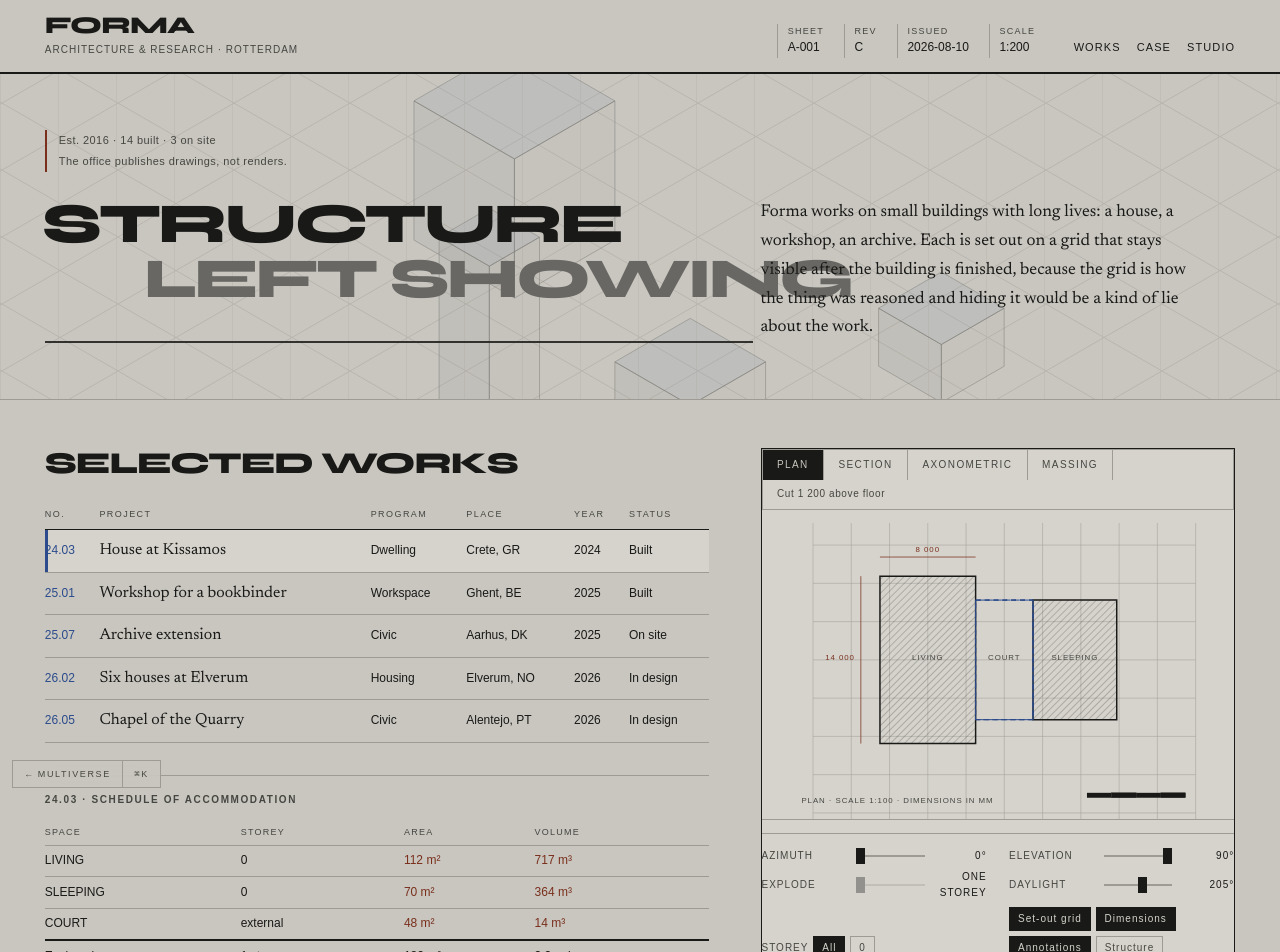
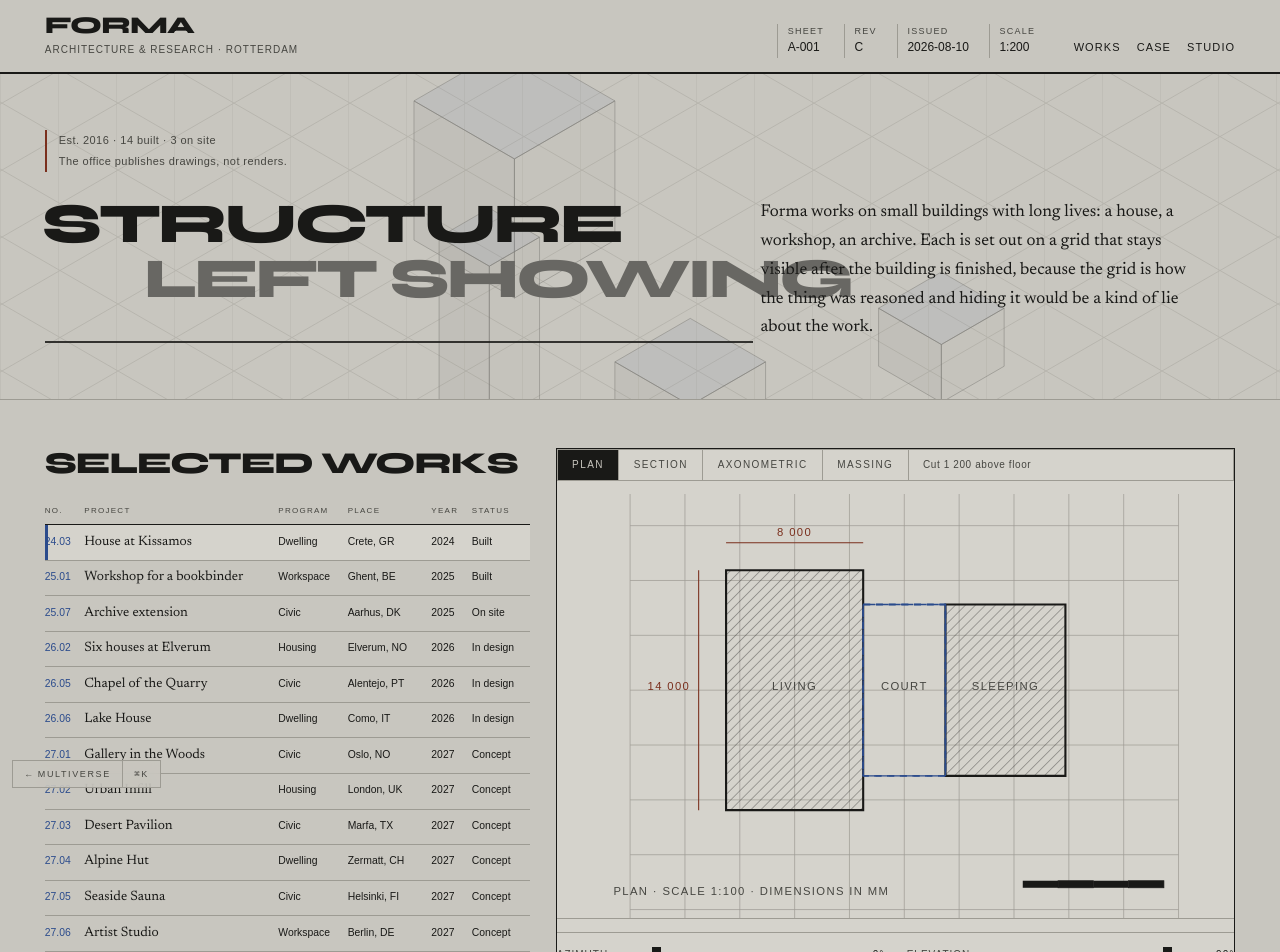
Before and after one commit to 3bud-ZC/UIUX-Multiverse, a Next.js app: page /worlds/forma in a window 1280 px wide. Shown: the top 952 px of the page. Built offline with nearby package versions, Linux system fonts and the light colour scheme; a web font is replaced by a local one.

Commit message:
feat(forma): add 10 new projects and adjust grid layout to expand workspace

```diff
--- a/src/components/worlds/forma/Forma.module.css
+++ b/src/components/worlds/forma/Forma.module.css
@@ -169,8 +169,8 @@
 
 .works {
   display: grid;
-  grid-template-columns: minmax(0, 7fr) minmax(0, 5fr);
-  gap: clamp(1.5rem, 4vw, 3.5rem);
+  grid-template-columns: minmax(0, 5fr) minmax(0, 7fr);
+  gap: clamp(1rem, 2vw, 2.5rem);
   padding: clamp(2rem, 6vh, 4rem) var(--pad);
   border-bottom: 1px solid var(--rule);
   align-items: start;
@@ -190,12 +190,12 @@
   margin-top: 1.25rem;
   border-collapse: collapse;
   font-family: var(--mono);
-  font-size: 0.75rem;
+  font-size: 0.65rem;
 }
 
 .index th,
 .index td {
-  padding: 0.5rem 0.6rem 0.5rem 0;
+  padding: 0.4rem 0.5rem 0.4rem 0;
   text-align: left;
   font-weight: 400;
   border-bottom: 1px solid var(--rule);
@@ -203,7 +203,7 @@
 }
 
 .index thead th {
-  font-size: 0.5625rem;
+  font-size: 0.5rem;
   letter-spacing: 0.16em;
   text-transform: uppercase;
   color: var(--dim);
@@ -231,7 +231,7 @@
 
 .indexName {
   font-family: var(--serif);
-  font-size: 1rem;
+  font-size: 0.85rem;
 }
 
 /* ── Plate ──────────────────────────────────────────────────────────────── */
--- a/src/components/worlds/forma/data.ts
+++ b/src/components/worlds/forma/data.ts
@@ -162,6 +162,201 @@ export const WORKS: readonly Work[] = [
       { x: -6.4, y: -15, z: 0, w: 2.4, d: 8, h: 3.2, kind: "solid", level: 0, name: "VESTRY" },
     ],
   },
+  {
+    no: "26.06",
+    name: "Lake House",
+    program: "Dwelling",
+    place: "Como, IT",
+    year: "2026",
+    status: "In design",
+    area: "320 m²",
+    structure: "Concrete, timber",
+    system: "Concrete base, timber frame at 4.0 m",
+    note: "Perched on the lake edge.",
+    bay: 4,
+    roof: "pitch",
+    slope: 0.1,
+    sun: 160,
+    volumes: [
+      { x: -5, y: -5, z: 0, w: 10, d: 10, h: 6, kind: "solid", level: 0, name: "LIVING" },
+      { x: -5, y: -5, z: 6, w: 10, d: 10, h: 2, kind: "roof", level: 1, name: "ROOF" }
+    ],
+  },
+  {
+    no: "27.01",
+    name: "Gallery in the Woods",
+    program: "Civic",
+    place: "Oslo, NO",
+    year: "2027",
+    status: "Concept",
+    area: "450 m²",
+    structure: "CLT panels",
+    system: "CLT walls and slabs",
+    note: "A gallery space that weaves between the trees.",
+    bay: 5,
+    roof: "flat",
+    slope: 0.05,
+    sun: 180,
+    volumes: [
+      { x: -10, y: -8, z: 0, w: 20, d: 16, h: 4, kind: "solid", level: 0, name: "EXHIBITION" },
+      { x: -2, y: -2, z: 0, w: 4, d: 4, h: 4, kind: "void", level: 0, name: "COURT" }
+    ],
+  },
+  {
+    no: "27.02",
+    name: "Urban Infill",
+    program: "Housing",
+    place: "London, UK",
+    year: "2027",
+    status: "Concept",
+    area: "180 m²",
+    structure: "Steel frame",
+    system: "Steel frame at 3.0 m",
+    note: "Squeezed into a tight urban plot.",
+    bay: 3,
+    roof: "pitch",
+    slope: 0,
+    sun: 220,
+    volumes: [
+      { x: -3, y: -6, z: 0, w: 6, d: 12, h: 3, kind: "solid", level: 0, name: "GROUND" },
+      { x: -3, y: -6, z: 3, w: 6, d: 12, h: 3, kind: "solid", level: 1, name: "UPPER" }
+    ],
+  },
+  {
+    no: "27.03",
+    name: "Desert Pavilion",
+    program: "Civic",
+    place: "Marfa, TX",
+    year: "2027",
+    status: "Concept",
+    area: "120 m²",
+    structure: "Rammed earth",
+    system: "Rammed earth walls",
+    note: "A shaded retreat in the high desert.",
+    bay: 4,
+    roof: "vault",
+    slope: 0,
+    sun: 140,
+    volumes: [
+      { x: -6, y: -6, z: 0, w: 12, d: 12, h: 4, kind: "solid", level: 0, name: "PAVILION" }
+    ],
+  },
+  {
+    no: "27.04",
+    name: "Alpine Hut",
+    program: "Dwelling",
+    place: "Zermatt, CH",
+    year: "2027",
+    status: "Concept",
+    area: "40 m²",
+    structure: "Timber log",
+    system: "Log cabin",
+    note: "A remote shelter for hikers.",
+    bay: 2,
+    roof: "pitch",
+    slope: 0.3,
+    sun: 200,
+    volumes: [
+      { x: -2.5, y: -3, z: 0, w: 5, d: 6, h: 3, kind: "solid", level: 0, name: "SHELTER" }
+    ],
+  },
+  {
+    no: "27.05",
+    name: "Seaside Sauna",
+    program: "Civic",
+    place: "Helsinki, FI",
+    year: "2027",
+    status: "Concept",
+    area: "60 m²",
+    structure: "Timber frame",
+    system: "Timber frame on concrete piers",
+    note: "A public sauna floating above the rocks.",
+    bay: 3,
+    roof: "flat",
+    slope: 0.15,
+    sun: 170,
+    volumes: [
+      { x: -4, y: -4, z: 1, w: 8, d: 8, h: 3, kind: "solid", level: 0, name: "SAUNA" },
+      { x: -4, y: 4, z: 1, w: 8, d: 4, h: 0.2, kind: "void", level: 0, name: "DECK" }
+    ],
+  },
+  {
+    no: "27.06",
+    name: "Artist Studio",
+    program: "Workspace",
+    place: "Berlin, DE",
+    year: "2027",
+    status: "Concept",
+    area: "90 m²",
+    structure: "Masonry",
+    system: "Brick walls, steel trusses",
+    note: "A tall, north-lit room for painting.",
+    bay: 4,
+    roof: "monitor",
+    slope: 0,
+    sun: 30,
+    volumes: [
+      { x: -4.5, y: -5, z: 0, w: 9, d: 10, h: 5, kind: "solid", level: 0, name: "STUDIO" }
+    ],
+  },
+  {
+    no: "28.01",
+    name: "Vineyard Winery",
+    program: "Workspace",
+    place: "Bordeaux, FR",
+    year: "2028",
+    status: "Concept",
+    area: "850 m²",
+    structure: "Concrete",
+    system: "Concrete frame and vaults",
+    note: "A large production hall embedded in the hill.",
+    bay: 6,
+    roof: "vault",
+    slope: 0.08,
+    sun: 210,
+    volumes: [
+      { x: -12, y: -18, z: 0, w: 24, d: 36, h: 6, kind: "solid", level: 0, name: "HALL" }
+    ],
+  },
+  {
+    no: "28.02",
+    name: "Island Retreat",
+    program: "Dwelling",
+    place: "Gotland, SE",
+    year: "2028",
+    status: "Concept",
+    area: "140 m²",
+    structure: "Limestone, timber",
+    system: "Limestone walls, timber roof",
+    note: "A low courtyard house sheltered from the wind.",
+    bay: 4,
+    roof: "pitch",
+    slope: 0.02,
+    sun: 190,
+    volumes: [
+      { x: -8, y: -8, z: 0, w: 16, d: 16, h: 3, kind: "solid", level: 0, name: "HOUSE" },
+      { x: -4, y: -4, z: 0, w: 8, d: 8, h: 3, kind: "void", level: 0, name: "COURT" }
+    ],
+  },
+  {
+    no: "28.03",
+    name: "Library Annexe",
+    program: "Civic",
+    place: "Oxford, UK",
+    year: "2028",
+    status: "Concept",
+    area: "340 m²",
+    structure: "Stone, steel",
+    system: "Ashlar stone piers, steel beams",
+    note: "A quiet reading room appended to an existing library.",
+    bay: 5,
+    roof: "flat",
+    slope: 0,
+    sun: 160,
+    volumes: [
+      { x: -7.5, y: -10, z: 0, w: 15, d: 20, h: 5, kind: "solid", level: 0, name: "READING" }
+    ],
+  }
 ];
 
 export const MATERIALS = [
```
